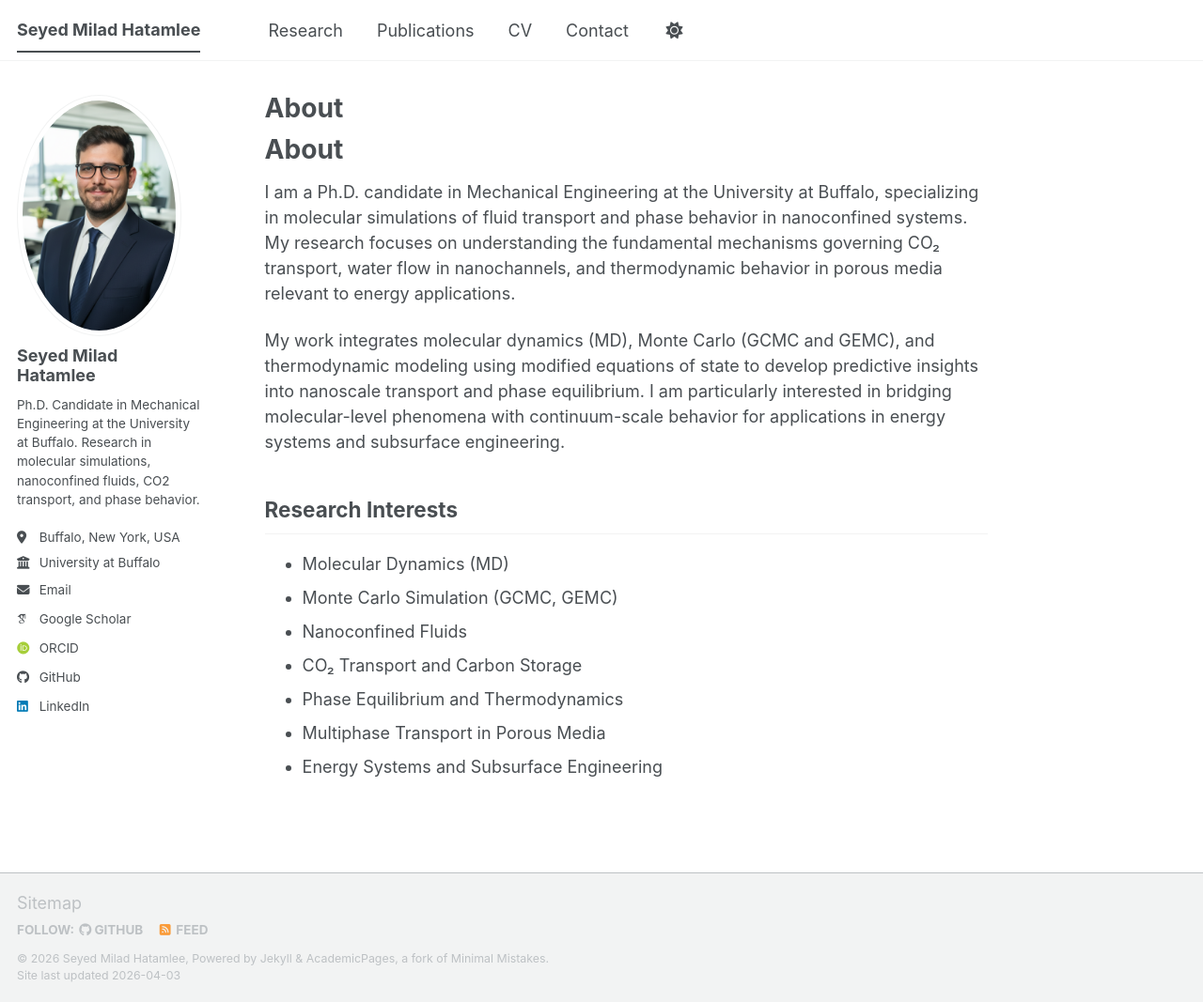
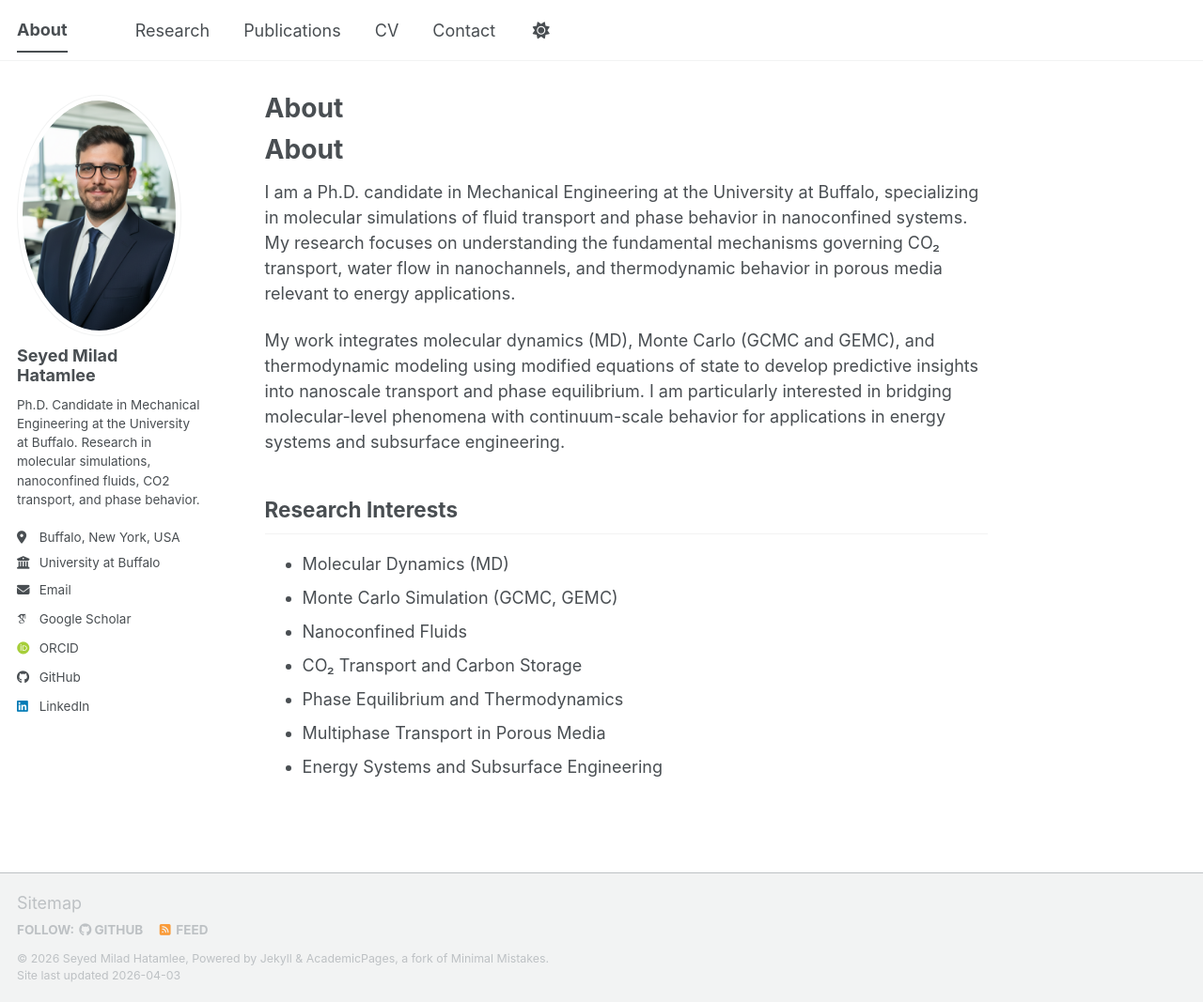
Before and after one commit to miladhtml/miladhatamlee.github.io, a Jekyll site: the page built from _pages/about.md, in a window 1280 px wide and 1067 px high. Shown: the whole window at 94% size. Built offline with Jekyll 4.4.1, drawn with Linux system fonts in a browser that asks for light colours; some web fonts are replaced; a script bundle is joined from its source files by our own code; library files that are not in the unit come from our copies; our own code applies the rules of GitHub Pages for plain Markdown files.

Commit message:
Change site title from 'Seyed Milad Hatamlee' to 'About'

```diff
--- a/_config.yml
+++ b/_config.yml
@@ -1,6 +1,6 @@
 locale                   : "en-US"
 site_theme               : "default"
-title                    : "Seyed Milad Hatamlee"
+title                    : "About"
 title_separator          : "-"
 name                     : &name "Seyed Milad Hatamlee"
 description              : &description "Ph.D. Candidate in Mechanical Engineering at the University at Buffalo"
```
